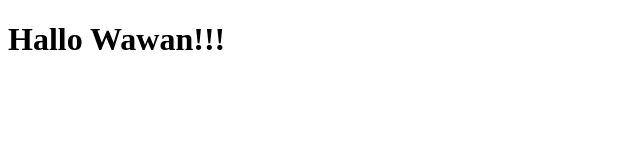
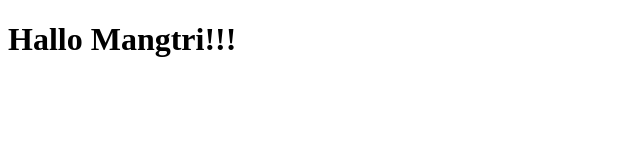
Before and after one commit to ptsetiawan/latihan_html, a plain HTML site: page index.html in a window 1280 px wide. Shown: the full height of the page, 0-640 px from the left. Drawn offline with Linux system fonts and the light colour scheme.

Commit message:
perubahan2

```diff
--- a/index.html
+++ b/index.html
@@ -7,6 +7,6 @@
     <title>Document</title>
 </head>
 <body>
-    <h1>Hallo Wawan!!!</h1>
+    <h1>Hallo Mangtri!!!</h1>
 </body>
 </html>
```
